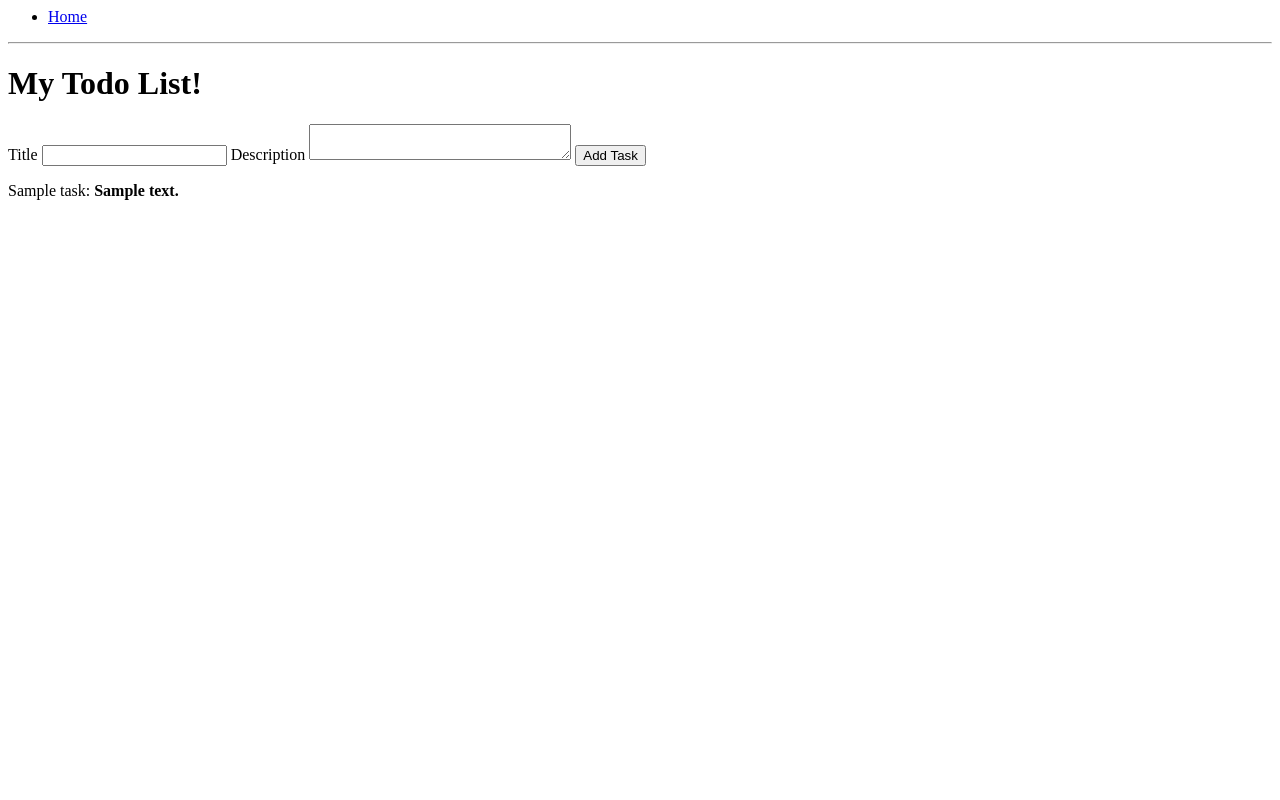
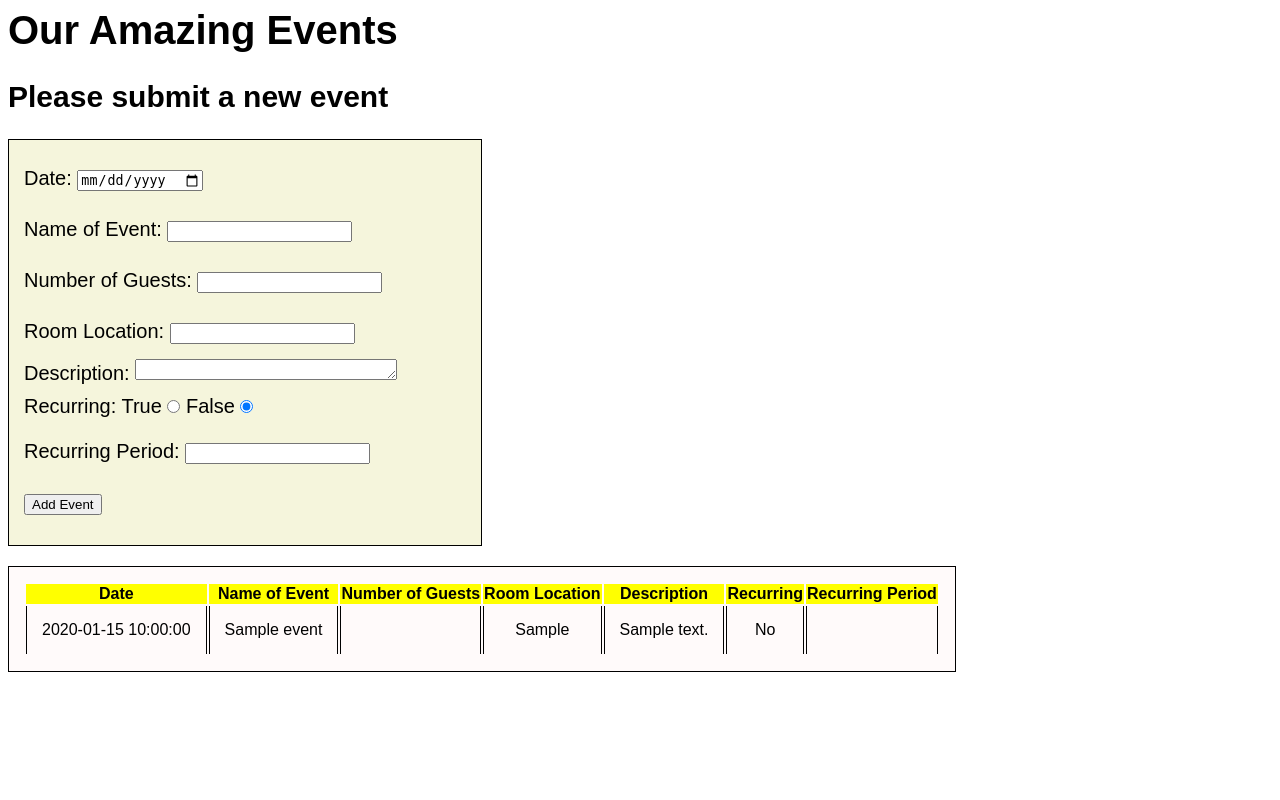
Before and after one commit to kevinmuldoon-github/week3-day4-flask-lab-jacob-kevin, a Flask app: template templates/index.html in a window 1280 px wide. Run offline with Flask 2, Linux system fonts and the light colour scheme; the template is opened without the code that fills it: most values are stand-ins (such as "Sample title", 1, 10 or a date in 2020).

Commit message:
Completed MVP & Extension

```diff
--- a/models/task.py
+++ /dev/null
@@ -1,6 +0,0 @@
-class Task():
-
-    def __init__(self,title, description, done):
-        self.title = title
-        self.description = description
-        self.done = done
--- /dev/null
+++ b/static/style.css
@@ -0,0 +1,35 @@
+body {
+    font-size:20px;
+    font-family:Arial, Helvetica, sans-serif
+}
+
+form {
+
+    padding:15px;
+    background-color: beige;
+    width:35%;
+    border:1px solid black;
+}
+
+form input {
+    margin:15px 0;
+}
+
+.my-table {
+
+    text-align:center;
+    padding:15px;
+    background-color: #fffafa;
+    border:1px solid black;
+}
+
+
+.my-table th {
+    background-color: yellow;
+}
+
+.my-table td {
+    padding: 15px;;
+    border-left:1px solid black;
+    border-right:1px solid black;
+}
--- a/templates/base.html
+++ b/templates/base.html
@@ -1,13 +1,9 @@
 <html>
     <head>
-        <title>{{ title }} - My To-Do List</title>
+        <title>{{ title }} - Our Amazing Events</title>
+        <link rel="stylesheet" href="{{ url_for('static', filename='style.css') }}">
     </head>
     <body>
-
-        <ul>
-            <li><a href="/tasks">Home</a></li>
-        </ul>
-        <hr />
 
         {% block content %}
 
--- a/templates/index.html
+++ b/templates/index.html
@@ -1,22 +1,57 @@
 {% extends "base.html" %} {% block content %}
-<h1>My Todo List!</h1>
+<h1>Our Amazing Events</h1>
 
-<form action="/tasks" method="post">
-  <label for="title">Title</label>
-  <input type="text" name="title" id="title" />
-  <label for="description">Description</label>
-  <textarea name="description" rows="2" cols="30"></textarea>
-  <input type="submit" value="Add Task" />
+<h2>Please submit a new event</h2>
+
+<form action="/events" method="post">
+  <label for="date">Date: </label>
+  <input type="date" name="date" id="date" /><br />
+  <label for="name of event">Name of Event: </label>
+  <input type="text" name="name of event" id="name_of_event" /><br />
+  <label for="number of guests">Number of Guests: </label>
+  <input type="number" name="number of guests" id="number_of_guests" /><br />
+  <label for="room location">Room Location: </label>
+  <input type="text" name="room location" id="room_location" /><br />
+  <label for="description">Description: </label>
+  <textarea name="description" rows="1" cols="30"></textarea><br />
+  <label for="recurring">Recurring: True</label>
+  <input type="radio" name="recurring" id="recurring-true" value="True"/>
+  <label for="recurring">False</label>
+  <input type="radio" name="recurring" id="recurring-false" checked="checked" value="False"/><br />
+  <label for="recurring period">Recurring Period:</label>
+  <input type="text" name="recurring period" id="recurring period" /><br />
+  <input type="submit" value="Add Event" />
 </form>
 
-{% for task in tasks %}
-<div>
-  <p>
-    {{ task.title }}: <b>{{ task.description }}</b>
-    {% if task.done%}
-    <span>&#9989;</span>
-    {% endif %}
-  </p>
-</div>
+
+<table class="my-table">
+  <tr>
+    <th><strong>Date</strong></th>
+    <th><strong>Name of Event</strong></th>
+    <th><strong>Number of Guests</strong></th>
+    <th><strong>Room Location</strong></th>
+    <th><strong>Description</strong></th>
+    <th><strong>Recurring</strong></th>
+    <th><strong>Recurring Period</strong></th>
+</tr>
+
+{% for event in events %}
+<tr>
+  <td>{{event.date}}</td>
+  <td>{{event.name_of_event}}</td>
+  <td>{{event.no_of_guests}}</td>
+  <td>{{event.room_location}}</td>
+  <td>{{event.description}}</td>
+  <td>{% if event.recurring == True%}
+      &#10004;
+      {%else%}
+      No
+    {% endif %}</td>
+  <td>{% if event.reccuring == True %}
+      {{event.reccuring_period}}
+      {% endif %}
+  </td>
+</tr>
 {% endfor %}
+</table>
 {% endblock %}
```
Also changed, not shown: controllers/controller.py (+16 -11 lines), models/event.py (added, +10 -0 lines), models/event_list.py (added, +14 -0 lines), models/todo_list.py (deleted, +0 -10 lines).
